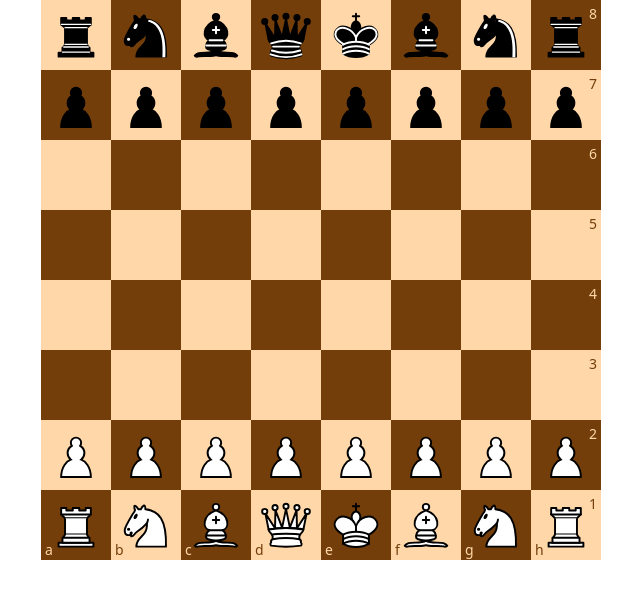
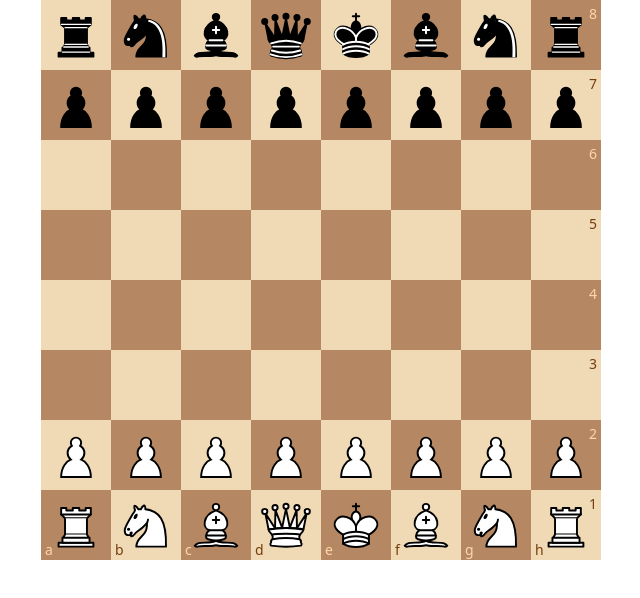
Before and after one commit to MichaelJOHare/react-portfolio-website, a Next.js app: page /projects/chess in a window 1280 px wide. Shown: the top 598 px of the page, without its empty margins (319-959 px from the left). Built offline with nearby package versions, Linux system fonts and the light colour scheme.

Commit message:
a lot more refactoring, cleaning up code, implemented previous move highlight

```diff
--- a/src/app/projects/chess/components/board/Board.tsx
+++ b/src/app/projects/chess/components/board/Board.tsx
@@ -33,6 +33,15 @@ export const Board = ({
     []
   );
 
+  // separate piece selection, valid moves, drag/click moves, etc. into usePieceSelection hook
+  const isMoveValid = (row: number, col: number) =>
+    validMoves.some((move) => move.row === row && move.col === col);
+
+  const parseSquareId = (id: string): Square => {
+    const [row, col] = id.split("-").map(Number);
+    return { row, col };
+  };
+
   const isCurrentPlayerPiece = (piece: Piece | undefined) => {
     return (
       piece &&
@@ -60,10 +69,8 @@ export const Board = ({
     const piece = board[row][col].piece;
 
     if (selectedPieceSquare) {
-      if (validMoves.some((move) => move.row === row && move.col === col)) {
-        const { row: startRow, col: startCol } = selectedPieceSquare;
-        executeMove(startRow, startCol, row, col, playerMoves);
-        deselectPiece();
+      if (isMoveValid(row, col)) {
+        finalizeMove(selectedPieceSquare, { row, col });
       } else if (isCurrentPlayerPiece(piece)) {
         selectPiece(row, col, piece);
       } else {
@@ -73,7 +80,9 @@ export const Board = ({
   };
 
   const handleDragStart = (event: DragStartEvent) => {
-    const [startRow, startCol] = String(event.active.id).split("").map(Number);
+    const startSquare = parseSquareId(event.active.id as string);
+    const startRow = startSquare.row;
+    const startCol = startSquare.col;
     const piece = board[startRow][startCol].piece;
     if (!isCurrentPlayerPiece(piece)) {
       return;
@@ -97,18 +106,48 @@ export const Board = ({
     const { active, over } = event;
     if (!over) return; // early return if drop target is not a square
 
-    const [startRow, startCol] = String(active.id).split("").map(Number);
-    const [endRow, endCol] = String(over.id).split("").map(Number);
+    const startSquare = parseSquareId(active.id as string);
+    const endSquare = parseSquareId(over.id as string);
 
-    if (startRow === endRow && startCol === endCol) {
+    if (
+      startSquare.row === endSquare.row &&
+      startSquare.col === endSquare.col
+    ) {
       // if the piece is dropped on its original square, treat it as a click
-      handleClickToMove(startRow, startCol);
+      handleClickToMove(startSquare.row, startSquare.col);
     } else {
-      executeMove(startRow, startCol, endRow, endCol, playerMoves);
+      isMoveValid(endSquare.row, endSquare.col) &&
+        finalizeMove(
+          { row: startSquare.row, col: startSquare.col },
+          { row: endSquare.row, col: endSquare.col }
+        );
     }
   };
 
   const handlePromotionSelect = () => {};
+
+  const finalizeMove = (startSquare: Square, endSquare: Square) => {
+    executeMove(
+      startSquare.row,
+      startSquare.col,
+      endSquare.row,
+      endSquare.col,
+      playerMoves
+    );
+    highlighter.addPreviousMoveSquares(startSquare, endSquare);
+    deselectPiece();
+  };
+
+  const squareGameState = {
+    isBoardFlipped,
+    isKingInCheck: gameManager.isKingInCheck,
+    kingSquare: gameManager.kingSquare,
+    onSquareClick: handleClickToMove,
+    selectedPieceSquare,
+    previousMoveSquares:
+      highlighter.highlightedSquares.previousMoveSquares.slice(-2),
+    dragStartSquare,
+  };
 
   return (
     <DndContext onDragStart={handleDragStart} onDragEnd={handleDragEnd}>
@@ -158,22 +197,15 @@ export const Board = ({
           row.map((square, colIndex) => (
             <ChessSquare
               key={`${rowIndex}-${colIndex}`}
-              square={[rowIndex, colIndex]}
-              isBoardFlipped={isBoardFlipped}
-              isValidMove={validMoves.some(
-                (move) => move.row === rowIndex && move.col === colIndex
-              )}
-              isKingInCheck={gameManager.isKingInCheck}
-              kingSquare={gameManager.kingSquare}
-              onSquareClick={handleClickToMove}
-              selectedPieceSquare={selectedPieceSquare}
-              dragStartSquare={dragStartSquare}
+              square={{ row: rowIndex, col: colIndex }}
+              isValidMove={isMoveValid(rowIndex, colIndex)}
+              {...squareGameState}
             >
               {square.piece && square.piece.isAlive && (
                 <ChessPiece
                   type={square.piece.type}
                   color={square.piece.color}
-                  square={[rowIndex, colIndex]}
+                  square={{ row: rowIndex, col: colIndex }}
                 />
               )}
             </ChessSquare>
--- a/src/app/projects/chess/components/board/ChessPiece.tsx
+++ b/src/app/projects/chess/components/board/ChessPiece.tsx
@@ -1,16 +1,16 @@
 import { useDraggable } from "@dnd-kit/core";
-import { PieceType, PlayerColor } from "../../types";
+import { PieceType, PlayerColor, Square } from "../../types";
 
 type ChessPieceProps = {
   type: PieceType;
   color: PlayerColor;
-  square: number[];
+  square: Square;
 };
 
 export const ChessPiece = ({ type, color, square }: ChessPieceProps) => {
   const { attributes, listeners, setNodeRef, transform, isDragging } =
     useDraggable({
-      id: `${square[0]}${square[1]}`,
+      id: `${square.row}-${square.col}`,
     });
   const style = transform
     ? {
--- a/src/app/projects/chess/components/board/ChessSquare.tsx
+++ b/src/app/projects/chess/components/board/ChessSquare.tsx
@@ -3,12 +3,13 @@ import React from "react";
 import { Square } from "../../types";
 
 type SquareProps = {
-  square: number[];
+  square: Square;
   isBoardFlipped: boolean;
   isValidMove: boolean;
   isKingInCheck: boolean;
   kingSquare: Square | undefined;
   onSquareClick: (row: number, col: number) => void;
+  previousMoveSquares?: Square[];
   selectedPieceSquare?: Square;
   dragStartSquare?: Square;
   children: React.ReactNode;
@@ -22,51 +23,63 @@ export const ChessSquare = ({
   kingSquare,
   onSquareClick,
   selectedPieceSquare,
+  previousMoveSquares,
   dragStartSquare,
   children,
 }: SquareProps) => {
   const { isOver, setNodeRef } = useDroppable({
-    id: `${square[0]}${square[1]}`,
+    id: `${square.row}-${square.col}`,
   });
-  const isDark = (square[0] + square[1]) % 2 === 0;
+  const isDark = (square.row + square.col) % 2 === 0;
   const isOccupied = !!children;
-  const isLabeledColumn = square[1] === 7;
-  const isLabeledRow = square[0] === 7;
-  const columnLabel = isBoardFlipped ? 1 + square[0] : 8 - square[0];
+  const isLabeledColumn = square.col === 7;
+  const isLabeledRow = square.row === 7;
+  const columnLabel = isBoardFlipped ? 1 + square.row : 8 - square.row;
   const rowLabel = isBoardFlipped
-    ? String.fromCharCode(104 - square[1])
-    : String.fromCharCode(97 + square[1]);
+    ? String.fromCharCode(104 - square.col)
+    : String.fromCharCode(97 + square.col);
 
   const getColor = () => {
-    // implement previous move highlight
-    if (
-      isOver &&
-      dragStartSquare &&
-      (square[0] !== dragStartSquare.row || square[1] !== dragStartSquare.col)
-    ) {
-      return isValidMove ? "bg-green-500" : "bg-red-500";
+    const isSameSquare = (a?: Square, b?: Square) =>
+      a?.row === b?.row && a?.col === b?.col;
+
+    const isPreviousMoveSquare =
+      previousMoveSquares?.some((sq) => isSameSquare(sq, square)) ?? false;
+
+    const isDropTarget =
+      isOver && dragStartSquare && !isSameSquare(square, dragStartSquare);
+
+    const isSelected = isSameSquare(selectedPieceSquare, square);
+    const isKingHere = isSameSquare(kingSquare, square);
+
+    if (isPreviousMoveSquare) {
+      return isDark ? "bg-previousMoveLight" : "bg-previousMoveDark";
     }
-    if (
-      isKingInCheck &&
-      kingSquare?.row === square[0] &&
-      kingSquare?.col === square[1]
-    ) {
+
+    if (isDropTarget) {
+      return isValidMove
+        ? "bg-green-500"
+        : isDark
+        ? "bg-lightSquare"
+        : "bg-darkSquare";
+    }
+
+    if (isKingInCheck && isKingHere) {
       return "bg-[radial-gradient(ellipse_at_center,_var(--tw-gradient-stops))] from-current to-red-500";
     }
-    if (
-      selectedPieceSquare?.row === square[0] &&
-      selectedPieceSquare?.col === square[1]
-    ) {
+
+    if (isSelected) {
       return "bg-green-300";
     }
-    return isDark ? "bg-orange-200" : "bg-yellow-900";
+
+    return isDark ? "bg-lightSquare" : "bg-darkSquare";
   };
 
   return (
     <div
       className={`relative flex justify-center items-center w-full h-full aspect-square ${getColor()}`}
       ref={setNodeRef}
-      onClick={() => onSquareClick(square[0], square[1])}
+      onClick={() => onSquareClick(square.row, square.col)}
     >
       {/* adds green circles and corners for legal moves when piece is dragged */}
       {isValidMove && !isOccupied && (
--- a/src/app/projects/chess/hooks/useHighlighter.ts
+++ b/src/app/projects/chess/hooks/useHighlighter.ts
@@ -21,6 +21,7 @@ export const useHighlighter = (): Highlighter => {
 
   const [highlightedSquares, setHighlightedSquares] =
     useState<HighlightedSquares>({
+      previousMoveSquares: [],
       arrowsDrawnOnSquares: [],
       circlesDrawnOnSquares: [],
       stockfishBestMoveArrow: [],
@@ -170,6 +171,20 @@ export const useHighlighter = (): Highlighter => {
     onMouseUp,
     highlightedSquares,
     tempDrawings,
+    addPreviousMoveSquares: (startSquare: Square, endSquare: Square) =>
+      setHighlightedSquares((prev) => ({
+        ...prev,
+        previousMoveSquares: [
+          ...prev.previousMoveSquares,
+          startSquare,
+          endSquare,
+        ],
+      })),
+    clearPreviousMoveSquare: () =>
+      setHighlightedSquares((prev) => ({
+        ...prev,
+        previousMoveSquare: undefined,
+      })),
     addStockfishBestMoveArrow: (arrowCoords: ArrowProps) =>
       setHighlightedSquares((prev) => ({
         ...prev,
--- /dev/null
+++ b/src/app/projects/chess/hooks/usePieceSelection.ts
@@ -0,0 +1,104 @@
+import { useState } from "react";
+import { Piece, PlayerType, Square } from "../types";
+
+type UsePieceSelectionProps = {
+  board: (Square & { piece?: Piece })[][];
+  currentPlayer: { type: PlayerType };
+  getLegalMoves: () => {
+    piece: Piece;
+    to: Square;
+  }[];
+  executeMove: (
+    fromRow: number,
+    fromCol: number,
+    toRow: number,
+    toCol: number,
+    moves: { piece: Piece; to: Square }[]
+  ) => void;
+  highlighter: {
+    addPreviousMoveSquares: (start: Square, end: Square) => void;
+  };
+};
+
+export const usePieceSelection = ({
+  board,
+  currentPlayer,
+  getLegalMoves,
+  executeMove,
+  highlighter,
+}: UsePieceSelectionProps) => {
+  const [selectedPieceSquare, setSelectedPieceSquare] = useState<Square>();
+  const [dragStartSquare, setDragStartSquare] = useState<Square>();
+  const [validMoves, setValidMoves] = useState<Square[]>([]);
+
+  const playerMoves = getLegalMoves();
+
+  const isCurrentPlayerPiece = (piece?: Piece) =>
+    piece &&
+    piece.player === currentPlayer &&
+    piece.player.type !== PlayerType.COMPUTER;
+
+  const isMoveValid = (row: number, col: number) =>
+    validMoves.some((s) => s.row === row && s.col === col);
+
+  const deselectPiece = () => {
+    setSelectedPieceSquare(undefined);
+    setValidMoves([]);
+  };
+
+  const selectPiece = (row: number, col: number, piece: Piece | undefined) => {
+    const moves = playerMoves
+      .filter((m) => m.piece === piece)
+      .map((m) => ({ row: m.to.row, col: m.to.col }));
+    setSelectedPieceSquare({ row, col });
+    setValidMoves(moves);
+  };
+
+  const finalizeMove = (start: Square, end: Square) => {
+    executeMove(start.row, start.col, end.row, end.col, playerMoves);
+    highlighter.addPreviousMoveSquares(start, end);
+    deselectPiece();
+  };
+
+  const handleClick = (row: number, col: number) => {
+    const piece = board[row][col].piece;
+    if (selectedPieceSquare) {
+      if (isMoveValid(row, col)) {
+        finalizeMove(selectedPieceSquare, { row, col });
+      } else if (isCurrentPlayerPiece(piece)) {
+        selectPiece(row, col, piece);
+      } else {
+        deselectPiece();
+      }
+    } else if (isCurrentPlayerPiece(piece)) {
+      selectPiece(row, col, piece);
+    }
+  };
+
+  const handleDragStart = (row: number, col: number) => {
+    const piece = board[row][col].piece;
+    if (!isCurrentPlayerPiece(piece)) return;
+    deselectPiece();
+    selectPiece(row, col, piece);
+    setDragStartSquare({ row, col });
+  };
+
+  const handleDragEnd = (start: Square, end: Square) => {
+    deselectPiece();
+    setDragStartSquare(undefined);
+    if (start.row === end.row && start.col === end.col) {
+      handleClick(start.row, start.col);
+    } else if (isMoveValid(end.row, end.col)) {
+      finalizeMove(start, end);
+    }
+  };
+
+  return {
+    selectedPieceSquare,
+    dragStartSquare,
+    validMoves,
+    handleClick,
+    handleDragStart,
+    handleDragEnd,
+  };
+};
--- a/src/app/projects/chess/types/index.ts
+++ b/src/app/projects/chess/types/index.ts
@@ -107,11 +107,14 @@ export type Highlighter = {
   onMouseDown: (e: React.MouseEvent<HTMLDivElement, MouseEvent>) => void;
   onMouseMove: (e: React.MouseEvent<HTMLDivElement, MouseEvent>) => void;
   onMouseUp: (e: React.MouseEvent<HTMLDivElement, MouseEvent>) => void;
+  addPreviousMoveSquares: (startSquare: Square, endSquare: Square) => void;
+  clearPreviousMoveSquare: () => void;
   addStockfishBestMoveArrow: (arrowCoords: ArrowProps) => void;
   clearStockfishBestMoveArrow: () => void;
 };
 
 export type HighlightedSquares = {
+  previousMoveSquares: Square[];
   arrowsDrawnOnSquares: ArrowProps[];
   circlesDrawnOnSquares: CircleProps[];
   stockfishBestMoveArrow: ArrowProps[];
```
Also changed, not shown: src/app/globals.css (+7 -2 lines).
